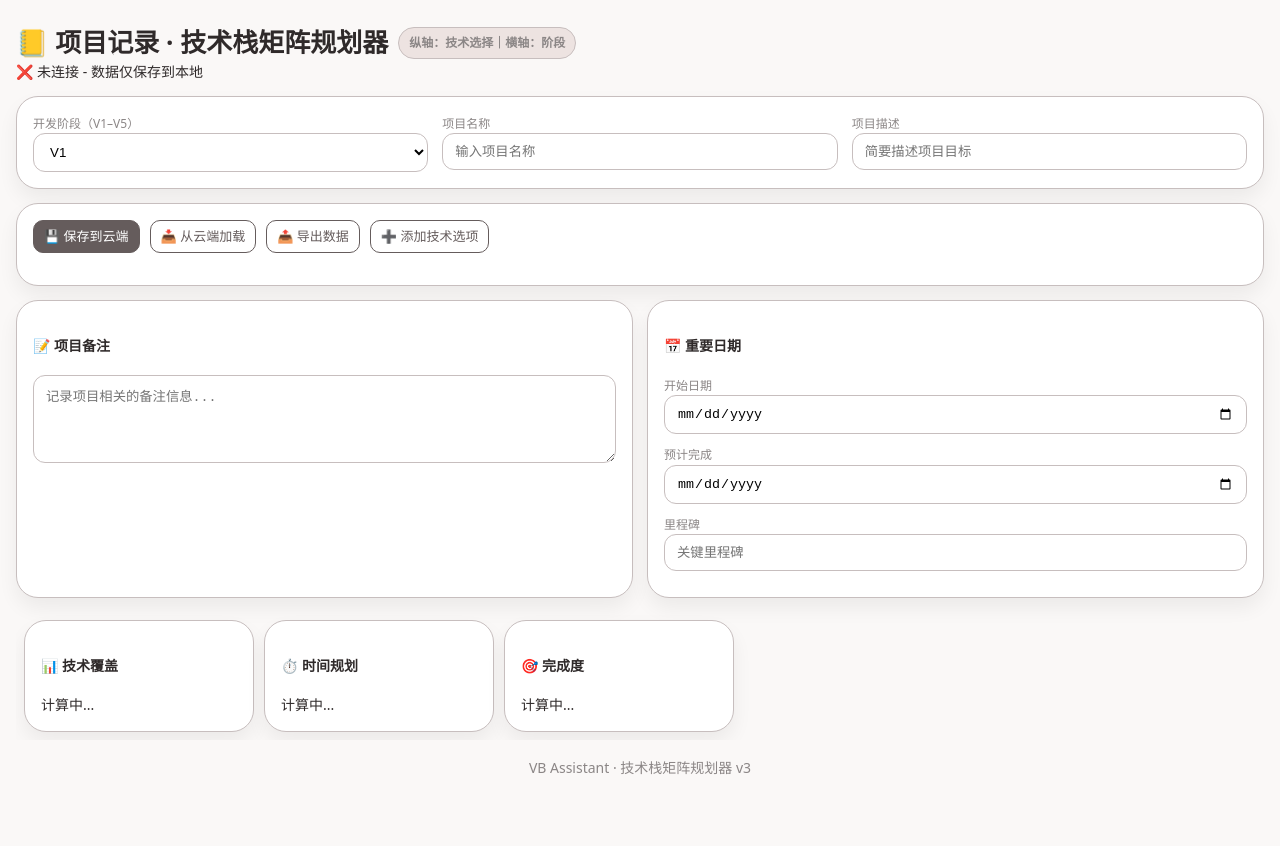
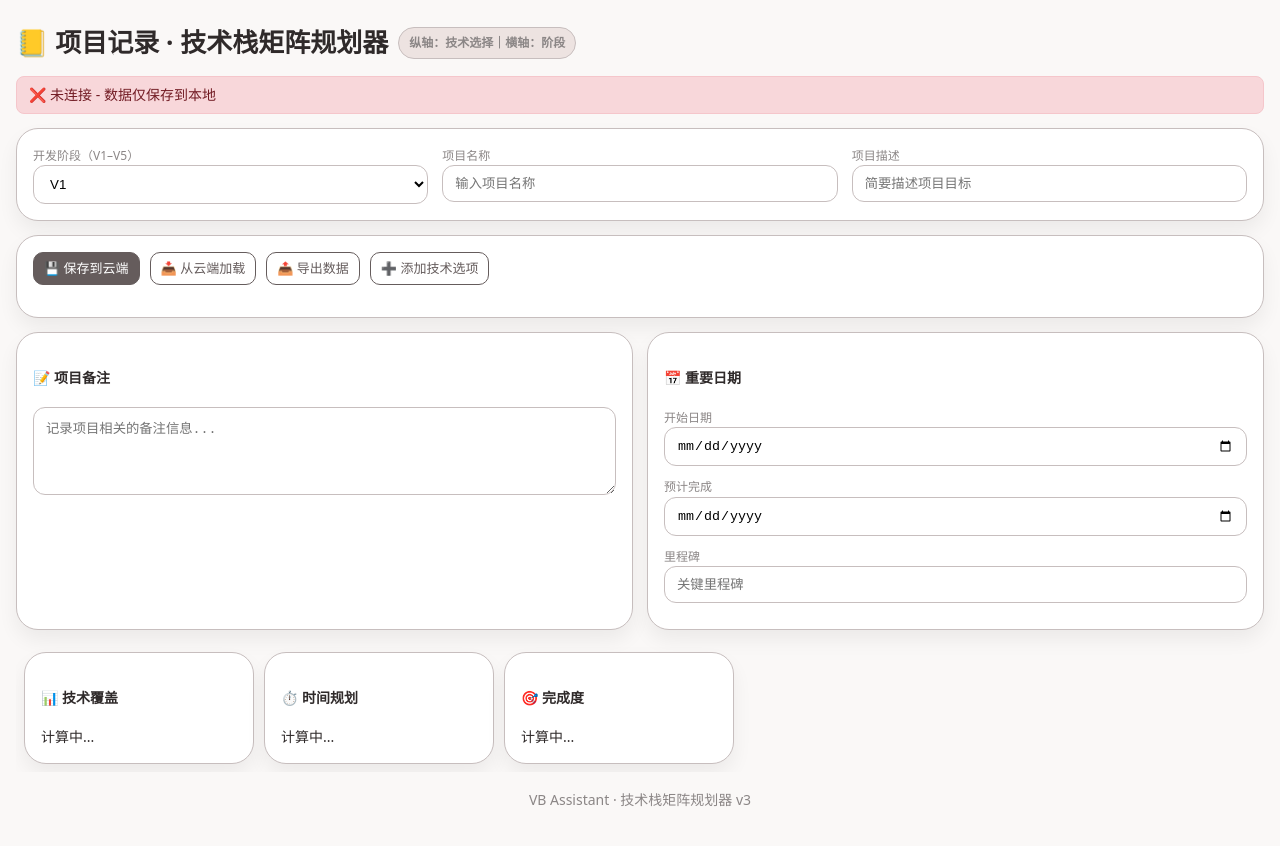
Before and after one commit to Jianan-Huang0609/VB_Assistant, a website: page apps/poc-tech/index.html in a window 1280 px wide. Before the commit the page ends 818 px from the top, so only its background shows below. Drawn offline with nearby package versions, Linux system fonts and the light colour scheme.

```diff
--- a/apps/poc-tech/index.html
+++ b/apps/poc-tech/index.html
@@ -85,6 +85,25 @@
     .form-group label{display:block;margin-bottom:6px;font-weight:500;color:var(--charcoal)}
     .form-group select,.form-group textarea{width:100%;padding:10px;border:1px solid var(--sage);border-radius:8px;font-size:14px}
     .form-group textarea{resize:vertical;min-height:80px}
+
+    /* 认证状态样式 */
+    .auth-status {
+      padding: 8px 12px;
+      border-radius: 8px;
+      margin: 14px 0;
+      font-size: 14px;
+      font-weight: 500;
+    }
+    .auth-status.connected {
+      background: #d4edda;
+      color: #155724;
+      border: 1px solid #c3e6cb;
+    }
+    .auth-status.disconnected {
+      background: #f8d7da;
+      color: #721c24;
+      border: 1px solid #f5c6cb;
+    }
   </style>
 </head>
 <body>
```
